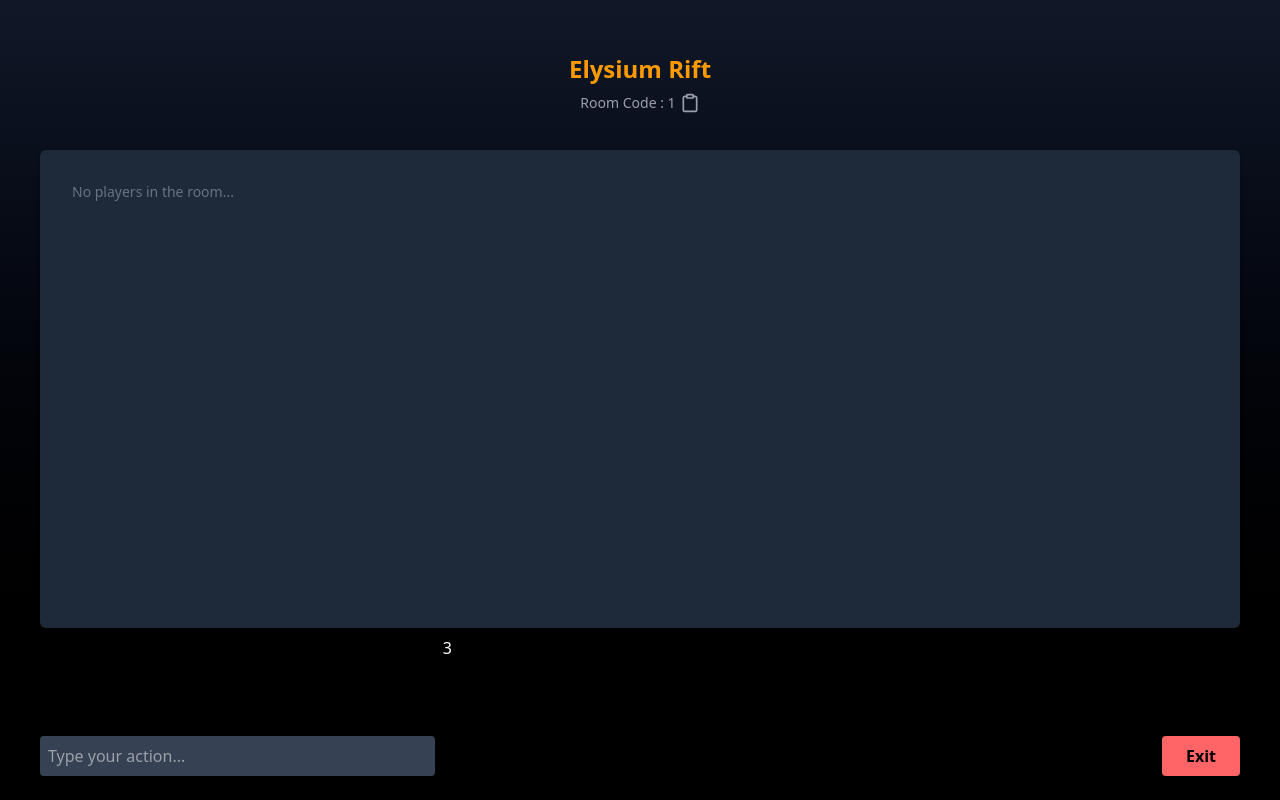
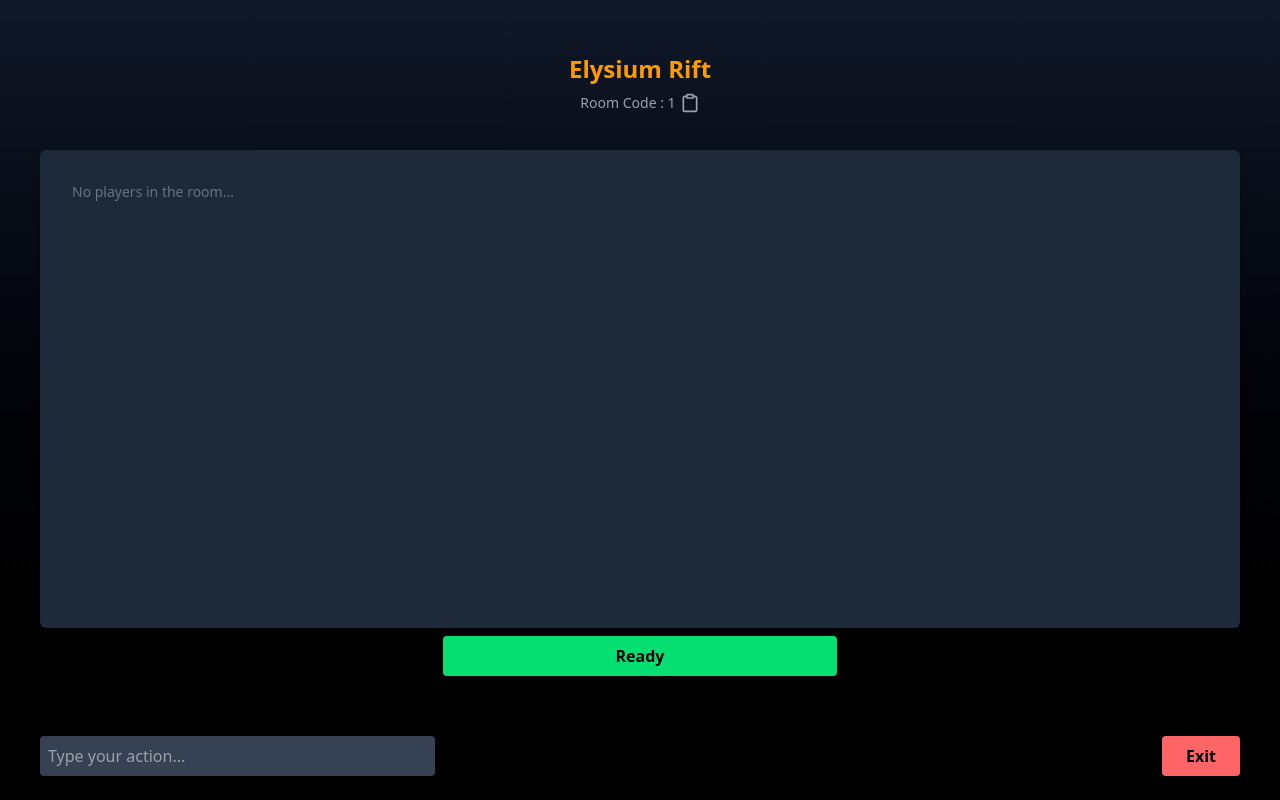
Before and after one commit to Rhzslya/elysium-rift, a Next.js app: page /game/1 in a window 1280 px wide. Built offline with nearby package versions, Linux system fonts and the light colour scheme.

Commit message:
add ready button :3

```diff
--- /dev/null
+++ b/global.d.ts
@@ -0,0 +1 @@
+declare module "*.css";
--- a/src/app/game/[roomId]/page.tsx
+++ b/src/app/game/[roomId]/page.tsx
@@ -195,8 +195,6 @@ export default function GameRoom() {
     });
   };
 
-  console.log(gameStarted);
-
   return (
     <main className="min-h-screen text-white p-6 grid grid-cols-3 grid-rows-[0.5fr_1fr_1fr_auto] gap-2">
       <TitleRoom roomId={Array.isArray(roomId) ? roomId[0] : roomId} />
@@ -219,7 +217,16 @@ export default function GameRoom() {
         turnMessages={turnMessages}
       /> */}
       <PlayerRoomCard players={players} />
-      <div className="col-start-2 row-start-4">3</div>
+      <div className="col-start-2 row-start-4">
+        <div className="ready-btn flex h-full">
+          <button
+            onClick={handleReady}
+            className="cursor-pointer w-full bg-green-400 mb-auto mx-auto hover:bg-green-600 px-6 py-2 rounded text-black font-semibold"
+          >
+            Ready
+          </button>
+        </div>
+      </div>
 
       <div className="col-start-1 row-start-4">
         <div
--- a/tsconfig.json
+++ b/tsconfig.json
@@ -28,6 +28,7 @@
     "next-env.d.ts",
     "**/*.ts",
     "**/*.tsx",
+    "**/*.d.ts",
     ".next/types/**/*.ts",
     "src/server.mts",
     "src/utils/Roles/index.js"
```
